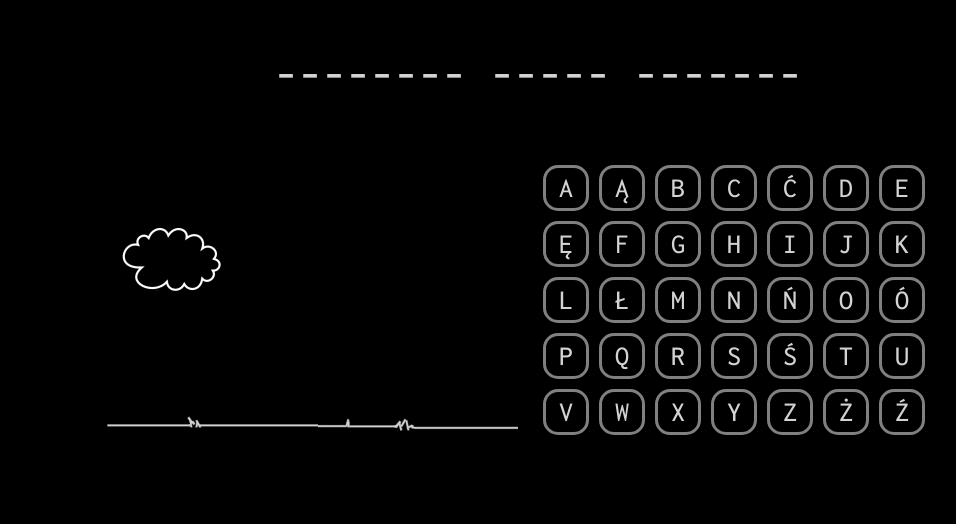
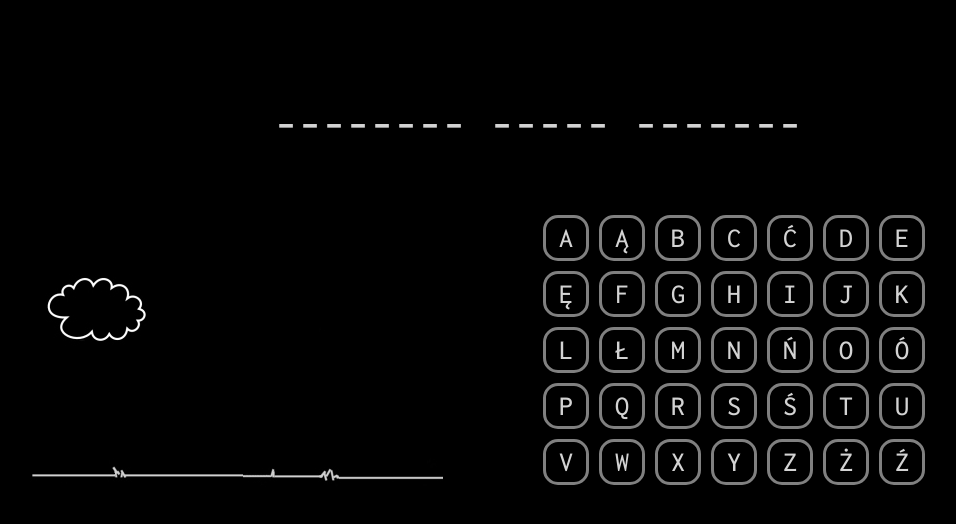
Before and after one commit to radek-winiecki/hangman-game, a plain HTML site: page index.html in a window 1280 px wide. Shown: the whole page, without its empty margins (102-1058 px from the left). Drawn offline with Linux system fonts and the light colour scheme.

```diff
--- a/style.css
+++ b/style.css
@@ -12,13 +12,13 @@ body {
 }
 
 #wrapper {
-    width: 900px;
+    width: 1200px;
     margin: 0 auto;
 }
 
 #board {
-    width: 900px;
-    margin-top: 50px;
+    width: 1200px;
+    margin-top: 100px;
     margin-bottom: 50px;
     text-align: center;
     font-size: 48px;
@@ -27,14 +27,14 @@ body {
 
 #hangman {
     float: left;
-    width: 450px;
+    width: 600px;
     text-align: center;
     min-height: 280px;
 }
 
 #alphabet {
     float: left;
-    width: 450px;
+    width: 600px;
     text-align: center;
     min-height: 280px;
 }
```
Also changed, not shown: sshots/ss1.png (added), sshots/ss2.png (added), sshots/ss3.png (added), sshots/ss4.png (added), 1 other file.
